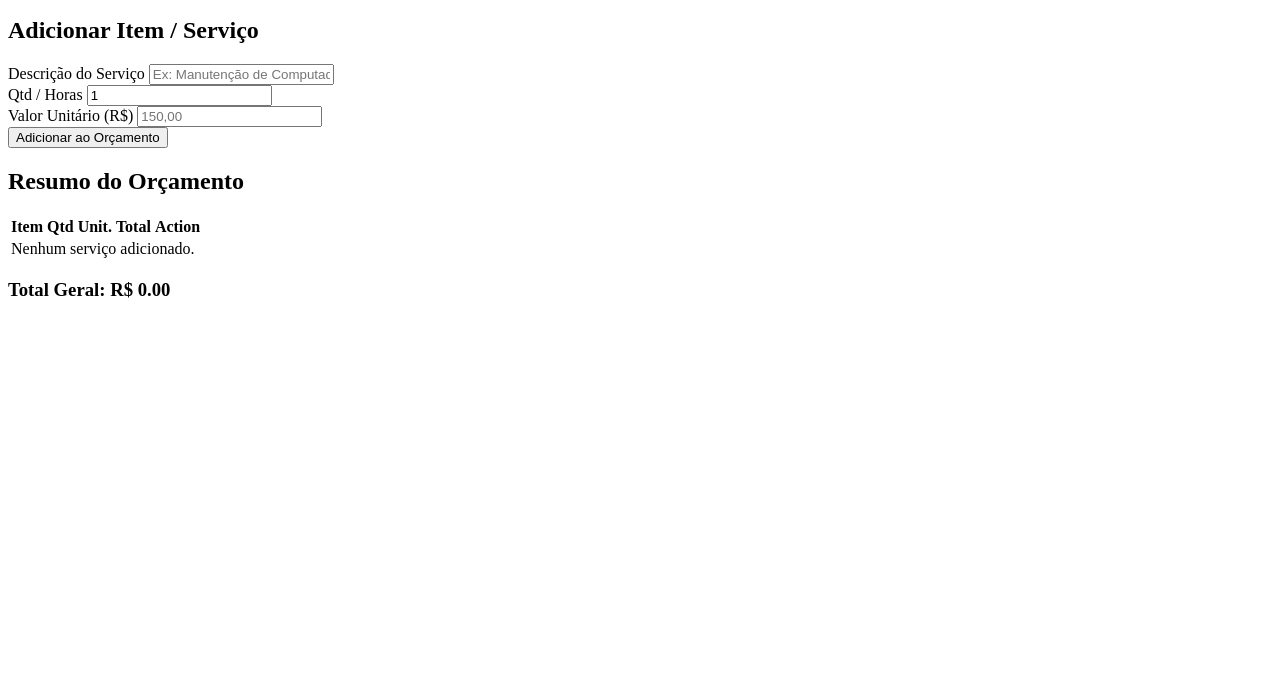
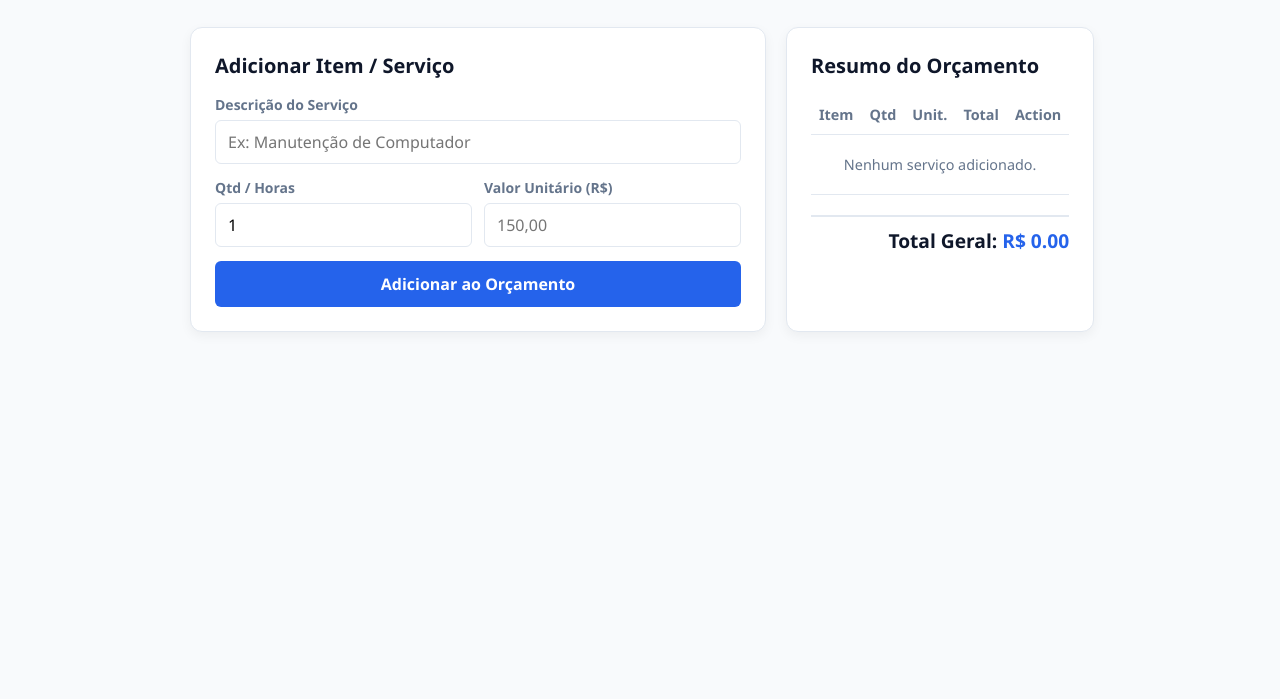
Before and after one commit to CG-TECH083/contacerta, a website built with Vite: page index.html in a window 1280 px wide. Shown: the part 101-800 px from the top of the page. Built offline with nearby package versions, Linux system fonts and the light colour scheme.

Commit message:
Add CSS variables and base styles for layout

```diff
--- a/src/styles.css
+++ b/src/styles.css
@@ -1 +1,170 @@
-import './styles.css';
+:root {
+  --primary: #2563eb;
+  --primary-hover: #1d4ed8;
+  --bg-body: #f8fafc;
+  --card-bg: #ffffff;
+  --text-main: #0f172a;
+  --text-muted: #64748b;
+  --border-color: #e2e8f0;
+  --danger: #ef4444;
+}
+
+* {
+  box-sizing: border-box;
+  margin: 0;
+  padding: 0;
+  font-family: 'Segoe UI', system-ui, -apple-system, sans-serif;
+}
+
+body {
+  background-color: var(--bg-body);
+  color: var(--text-main);
+  padding: 20px;
+  display: flex;
+  justify-content: center;
+  min-height: 100vh;
+}
+
+.container {
+  width: 100%;
+  max-width: 900px;
+  display: flex;
+  flex-direction: column;
+  gap: 24px;
+}
+
+header {
+  text-align: center;
+  margin-bottom: 10px;
+}
+
+header h1 {
+  color: var(--primary);
+  font-size: 2.2rem;
+  margin-bottom: 4px;
+}
+
+header p {
+  color: var(--text-muted);
+}
+
+.content {
+  display: grid;
+  grid-template-columns: 1fr;
+  gap: 20px;
+}
+
+@media (min-width: 768px) {
+  .content {
+    grid-template-columns: 1fr 1fr;
+  }
+}
+
+.card {
+  background: var(--card-bg);
+  padding: 24px;
+  border-radius: 12px;
+  box-shadow: 0 4px 12px rgba(0, 0, 0, 0.05);
+  border: 1px solid var(--border-color);
+}
+
+.card h2 {
+  font-size: 1.25rem;
+  margin-bottom: 16px;
+  color: var(--text-main);
+}
+
+.input-group {
+  display: flex;
+  flex-direction: column;
+  gap: 6px;
+  margin-bottom: 14px;
+}
+
+.input-row {
+  display: grid;
+  grid-template-columns: 1fr 1fr;
+  gap: 12px;
+}
+
+label {
+  font-size: 0.875rem;
+  font-weight: 600;
+  color: var(--text-muted);
+}
+
+input {
+  padding: 10px 12px;
+  border: 1px solid var(--border-color);
+  border-radius: 6px;
+  font-size: 1rem;
+  outline: none;
+  transition: border-color 0.2s;
+}
+
+input:focus {
+  border-color: var(--primary);
+}
+
+.btn-primary {
+  width: 100%;
+  padding: 12px;
+  background-color: var(--primary);
+  color: white;
+  border: none;
+  border-radius: 6px;
+  font-size: 1rem;
+  font-weight: 600;
+  cursor: pointer;
+  transition: background-color 0.2s;
+}
+
+.btn-primary:hover {
+  background-color: var(--primary-hover);
+}
+
+table {
+  width: 100%;
+  border-collapse: collapse;
+  margin-bottom: 20px;
+}
+
+th, td {
+  padding: 10px 8px;
+  text-align: left;
+  border-bottom: 1px solid var(--border-color);
+  font-size: 0.9rem;
+}
+
+th {
+  color: var(--text-muted);
+  font-weight: 600;
+}
+
+.empty {
+  text-align: center;
+  color: var(--text-muted);
+  padding: 20px 0;
+}
+
+.btn-del {
+  background: none;
+  border: none;
+  cursor: pointer;
+  font-size: 1rem;
+}
+
+.total-box {
+  text-align: right;
+  padding-top: 10px;
+  border-top: 2px solid var(--border-color);
+}
+
+.total-box h3 {
+  font-size: 1.2rem;
+  color: var(--text-main);
+}
+
+#valor-total {
+  color: var(--primary);
+}
```
